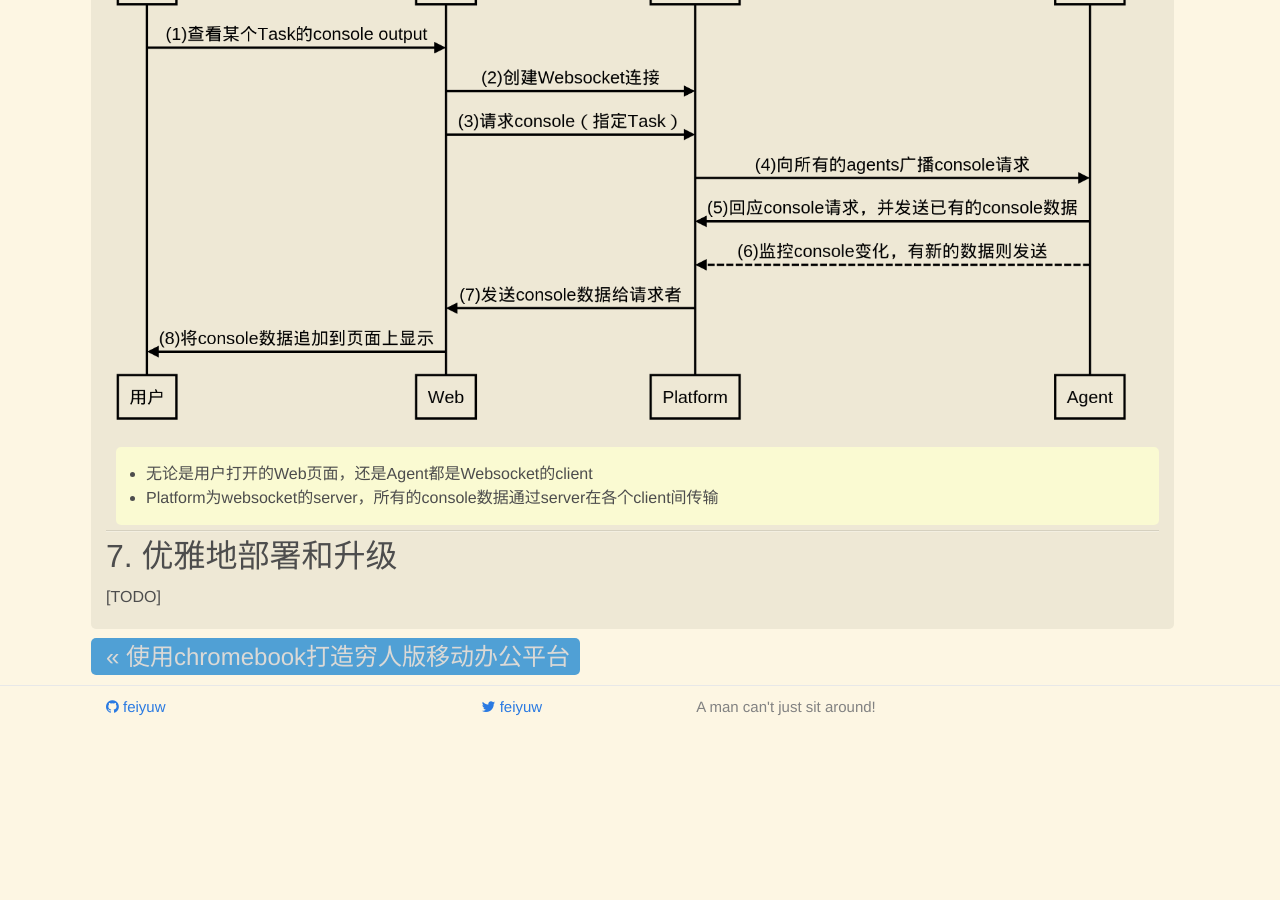
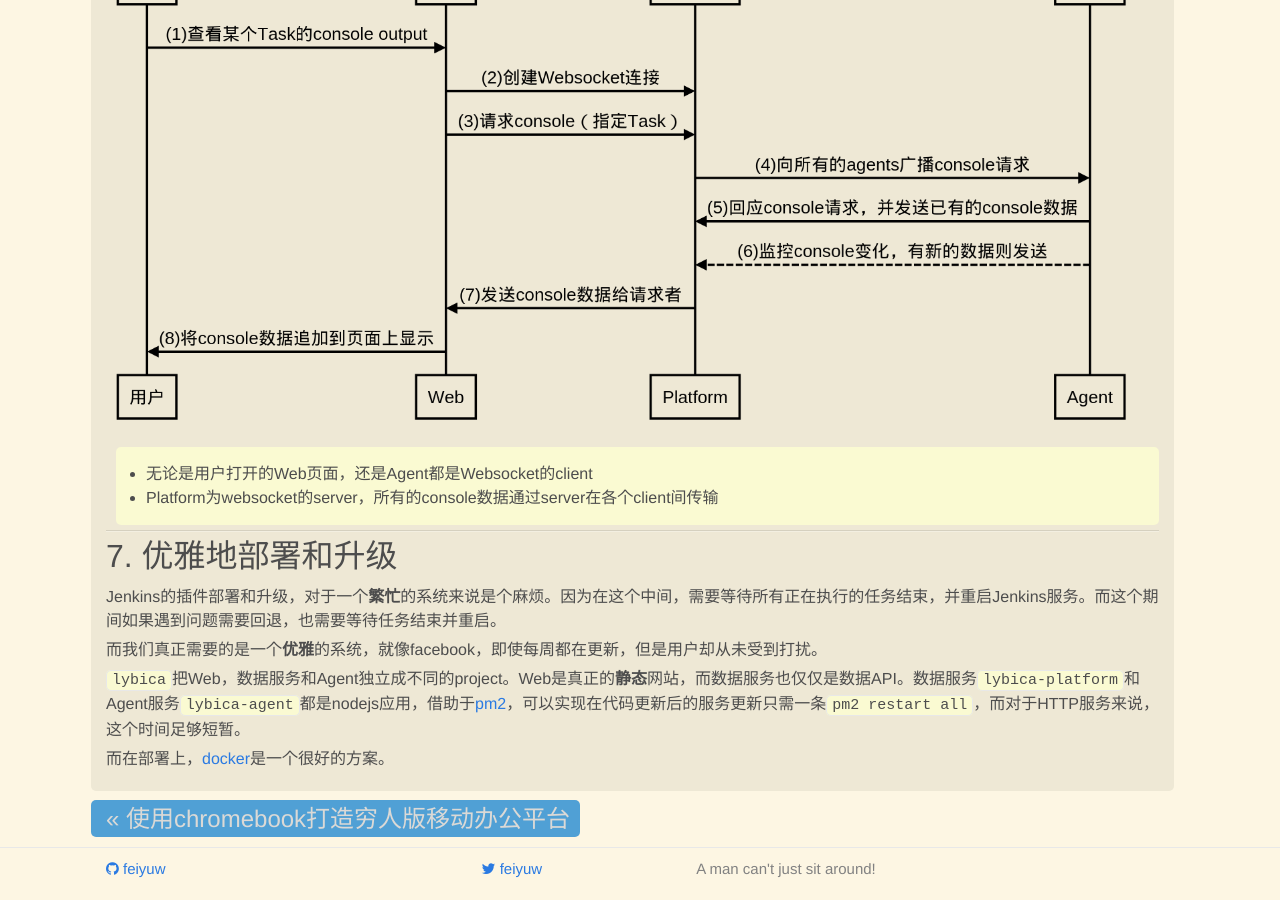
Before and after one commit to feiyuw/feiyuw.github.io, a Jekyll site: the page built from _posts/2016-02-04-buildup-a-continuous-delivery-tool.md, in a window 1280 px wide and 900 px high, scrolled down 10078 px. Built offline with Jekyll 4.4.1, drawn with Linux system fonts in a browser that asks for light colours; nearby versions of some CDN libraries; comment, search, counter and statistics services are not loaded; before the commit the page ends 10816 px from its top, so only the background shows below that.

Commit message:
add one section

```diff
--- a/_posts/2016-02-04-buildup-a-continuous-delivery-tool.md
+++ b/_posts/2016-02-04-buildup-a-continuous-delivery-tool.md
@@ -340,4 +340,10 @@ Lybica的Platform（可以类比于Jenkins Master）以数据库的形式保存
 
 ## 7. 优雅地部署和升级
 
-[TODO]
+Jenkins的插件部署和升级，对于一个**繁忙**的系统来说是个麻烦。因为在这个中间，需要等待所有正在执行的任务结束，并重启Jenkins服务。而这个期间如果遇到问题需要回退，也需要等待任务结束并重启。
+
+而我们真正需要的是一个**优雅**的系统，就像facebook，即使每周都在更新，但是用户却从未受到打扰。
+
+`lybica`把Web，数据服务和Agent独立成不同的project。Web是真正的**静态**网站，而数据服务也仅仅是数据API。数据服务`lybica-platform`和Agent服务`lybica-agent`都是nodejs应用，借助于[pm2](http://pm2.keymetrics.io/)，可以实现在代码更新后的服务更新只需一条`pm2 restart all`，而对于HTTP服务来说，这个时间足够短暂。
+
+而在部署上，[docker](http://docker.io/)是一个很好的方案。
```
